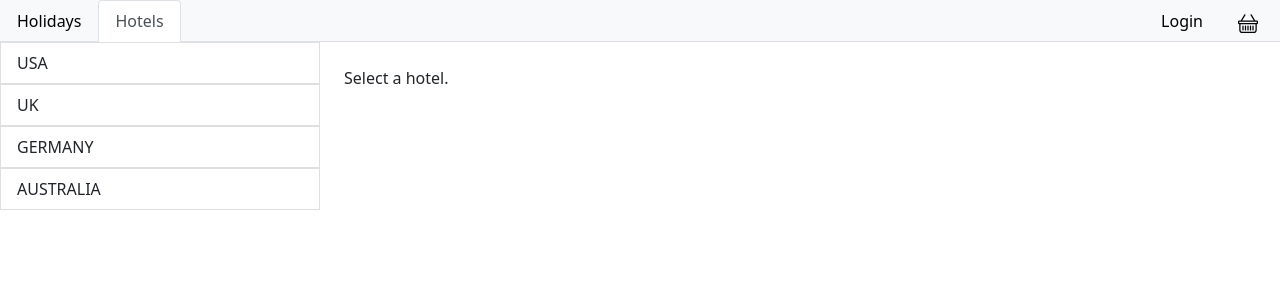
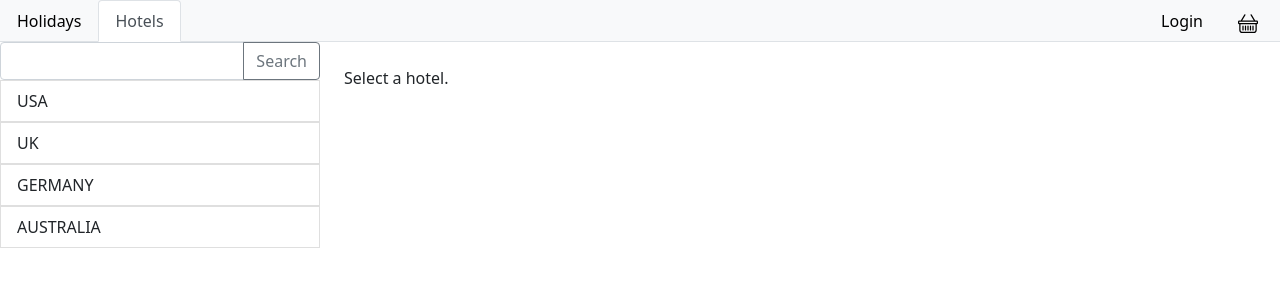
Before and after one commit to MagdalenaTrzcinska/holiday-page, an Angular app: page /hotels in a window 1280 px wide. Shown: the top 300 px of the page. Built offline with nearby package versions, Linux system fonts and the light colour scheme.

Commit message:
initial commit

```diff
--- a/src/app/app.module.ts
+++ b/src/app/app.module.ts
@@ -15,6 +15,7 @@ import {MatButtonModule} from '@angular/material/button';
 import { HotelsListComponent } from './hotels/hotels-list/hotels-list.component';
 import { LoginComponent } from './login/login.component';
 import {AuthGuard} from './auth.guard';
+import { SearchHotelComponent } from './search-hotel/search-hotel.component';
 
 const appRoutes: Routes = [
   {path: 'hotels', component: HotelsComponent, children: [
@@ -37,6 +38,7 @@ const appRoutes: Routes = [
     BookFormComponent,
     HotelsListComponent,
     LoginComponent,
+    SearchHotelComponent
   ],
   imports: [
     BrowserModule,
--- a/src/app/hotels.service.ts
+++ b/src/app/hotels.service.ts
@@ -1,6 +1,6 @@
 import {Injectable} from '@angular/core';
 import {Hotel} from './hotels/hotel.model';
-
+import {Subject} from 'rxjs';
 
 @Injectable({
   providedIn: 'root'
@@ -8,7 +8,6 @@ import {Hotel} from './hotels/hotel.model';
 export class HotelsService {
   loggedIn = false;
   errorMessage: string = null;
-
   hotels: Hotel[] = [
     {
       imagePath: [
@@ -61,9 +60,21 @@ export class HotelsService {
       ]
     }
   ];
-
   selectedHotels: Hotel[] = [];
 
+
+  filteredHotels: Hotel[];
+  filtered = new Subject<Hotel[]>();
   constructor() {
   }
+
+  onSearch(element): void {
+    this.filteredHotels = [];
+    for (const hotel of this.hotels) {
+      if (hotel.location.toUpperCase().includes(element.toUpperCase())) {
+        this.filteredHotels.push(hotel);
+        this.filtered.next(this.filteredHotels);
+      }
+    }
+  }
 }
--- a/src/app/hotels/hotels.component.html
+++ b/src/app/hotels/hotels.component.html
@@ -1,6 +1,7 @@
 <div class="row">
   <div class="col-lg-3">
-    <app-hotels-list *ngFor="let hotel of hotels; let i=index" [index]="i" [hotel]="hotel"></app-hotels-list>
+    <app-search-hotel></app-search-hotel>
+    <app-hotels-list *ngFor="let hotel of filteredHotel; let i=index" [index]="i" [hotel]="hotel"></app-hotels-list>
   </div>
   <div class="col-lg-8 p-4">
     <router-outlet></router-outlet>
--- a/src/app/hotels/hotels.component.ts
+++ b/src/app/hotels/hotels.component.ts
@@ -1,6 +1,6 @@
-import {Component, OnInit} from '@angular/core';
-import {Hotel} from "./hotel.model";
-import {HotelsService} from "../hotels.service";
+import {Component, DoCheck, OnInit} from '@angular/core';
+import {Hotel} from './hotel.model';
+import {HotelsService} from '../hotels.service';
 
 @Component({
   selector: 'app-hotels',
@@ -8,13 +8,16 @@ import {HotelsService} from "../hotels.service";
   styleUrls: ['./hotels.component.scss']
 })
 export class HotelsComponent implements OnInit {
-  hotels: Hotel[] = [];
+  filteredHotel: Hotel[] = [];
 
   constructor(private service: HotelsService) {
   }
 
   ngOnInit(): void {
-    this.hotels = this.service.hotels;
+    this.filteredHotel = this.service.hotels;
+
+    this.service.filtered.subscribe((hotels: Hotel[]) => {
+      this.filteredHotel = hotels;
+    });
   }
-
 }
--- /dev/null
+++ b/src/app/search-hotel/search-hotel.component.html
@@ -0,0 +1,4 @@
+<div class="input-group">
+  <input type="text" class="form-control" #element>
+  <button type="button" class="btn btn-outline-secondary" (click)="this.onSearch(element.value)">Search</button>
+</div>
--- /dev/null
+++ b/src/app/search-hotel/search-hotel.component.ts
@@ -0,0 +1,17 @@
+import {Component, DoCheck, ElementRef, OnInit, ViewChild} from '@angular/core';
+import {HotelsService} from '../hotels.service';
+
+@Component({
+  selector: 'app-search-hotel',
+  templateUrl: './search-hotel.component.html',
+  styleUrls: ['./search-hotel.component.scss']
+})
+export class SearchHotelComponent {
+  @ViewChild('element') element: ElementRef;
+
+  constructor(private service: HotelsService) {
+  }
+  onSearch(el): void {
+    this.service.onSearch(el);
+  }
+}
```
Also changed, not shown: src/app/hotels/hotels-list/hotels-list.component.ts (+6 -4 lines), src/app/search-hotel/search-hotel.component.scss (added), 1 other file (tests, documents, lock files or other folders).
